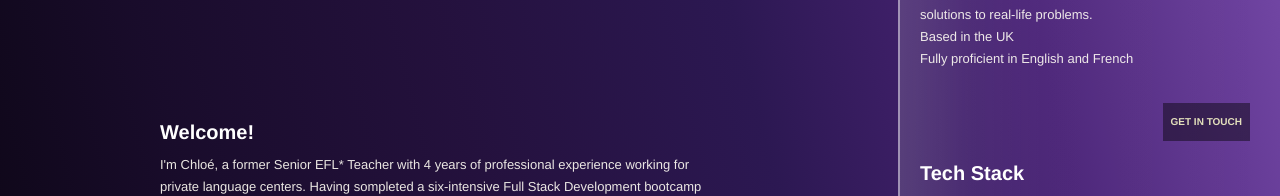
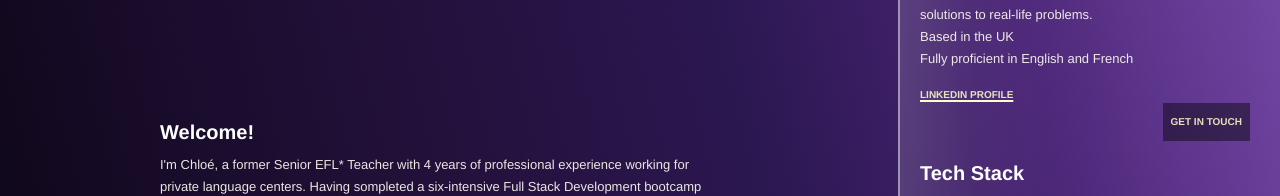
Before and after one commit to Chloe070196/my-portfolio, a Vue app: page / in a window 1280 px wide. Shown: the part 169-365 px from the top of the page. Built offline with nearby package versions, Linux system fonts and the light colour scheme.

Commit message:
feat: linkedIn profile link

```diff
--- a/src/components/AboutSection.vue
+++ b/src/components/AboutSection.vue
@@ -10,7 +10,8 @@ const { global: { t } } = inject('i18n')
         <p>{{ t('aboutJobPreference') }}</p>
         <p>{{ t('based') }}</p>
         <p>{{ t('proficiency') }}</p>
-    <RouterLink class="contact-link" to="/contact" ><strong>{{ t('getInTouch') }}</strong></RouterLink>
+        <a class="linkedInLink" href="https://linkedin.com/in/chloé-z-77b1a2184"><strong>LinkedIn profile</strong></a>
+        <RouterLink class="contact-link" to="/contact"><strong>{{ t('getInTouch') }}</strong></RouterLink>
     </section>
 </template>
 <style scoped>
@@ -19,4 +20,10 @@ section {
     height: 320px;
     position: relative;
 }
+.linkedInLink {
+    position: absolute;
+    left: 12px;
+    width: 120px;
+    text-decoration: underline;
+}
 </style>
```
